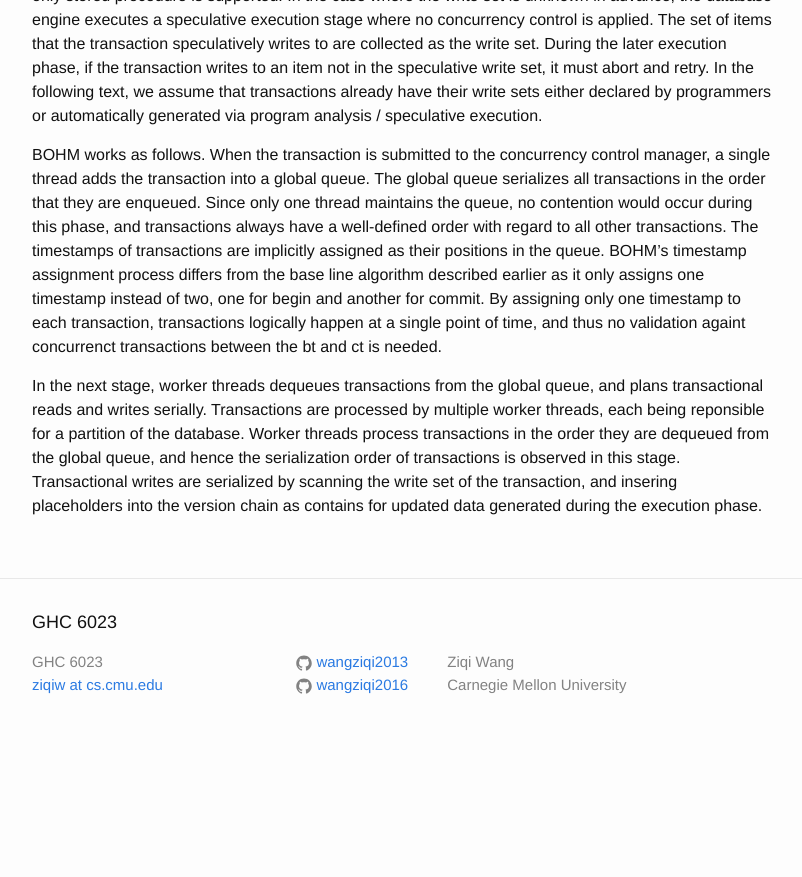
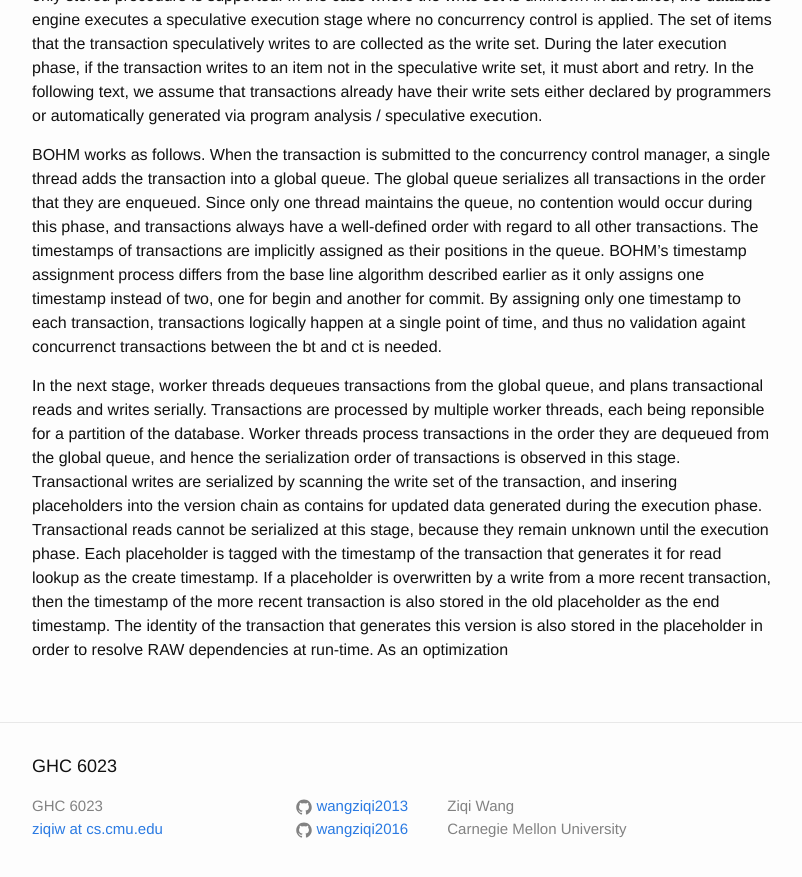
Before and after one commit to wangziqi2013/wangziqi2013.github.io, a Jekyll site: the page built from _posts/2018-06-28-Rethinking-Serializable-MVCC.markdown, in a window 1280 px wide and 900 px high, scrolled down 1657 px. Shown: the top 877 px of the window, without its empty margins (238-1040 px from the left). Built offline with Jekyll 4.4.1, drawn with Linux system fonts in a browser that asks for light colours; before the commit the page ends 2413 px from its top, so only the background shows below that.

Commit message:
Finish placeholder

```diff
--- a/_posts/2018-06-28-Rethinking-Serializable-MVCC.markdown
+++ b/_posts/2018-06-28-Rethinking-Serializable-MVCC.markdown
@@ -79,4 +79,9 @@ In the next stage, worker threads dequeues transactions from the global queue, a
 serially. Transactions are processed by multiple worker threads, each being reponsible for a partition of the database. Worker
 threads process transactions in the order they are dequeued from the global queue, and hence the serialization order of
 transactions is observed in this stage. Transactional writes are serialized by scanning the write set of the transaction,
-and insering placeholders into the version chain as contains for updated data generated during the execution phase.
+and insering placeholders into the version chain as contains for updated data generated during the execution phase. Transactional
+reads cannot be serialized at this stage, because they remain unknown until the execution phase. Each placeholder is tagged
+with the timestamp of the transaction that generates it for read lookup as the create timestamp. If a placeholder is overwritten
+by a write from a more recent transaction, then the timestamp of the more recent transaction is also stored in the old placeholder
+as the end timestamp. The identity of the transaction that generates this version is also stored in the placeholder in order
+to resolve RAW dependencies at run-time. As an optimization
```
